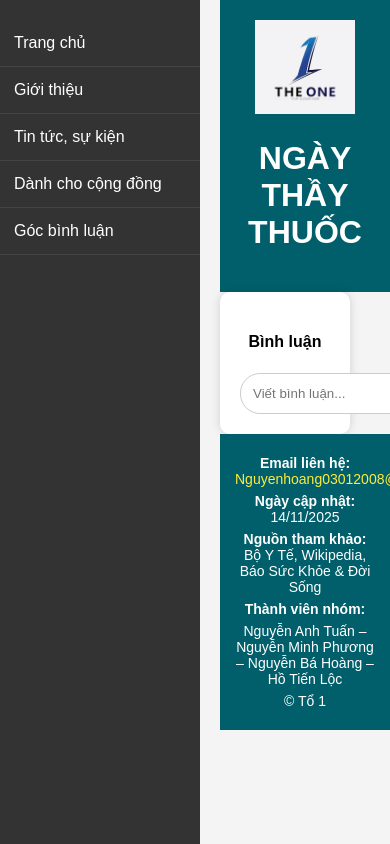
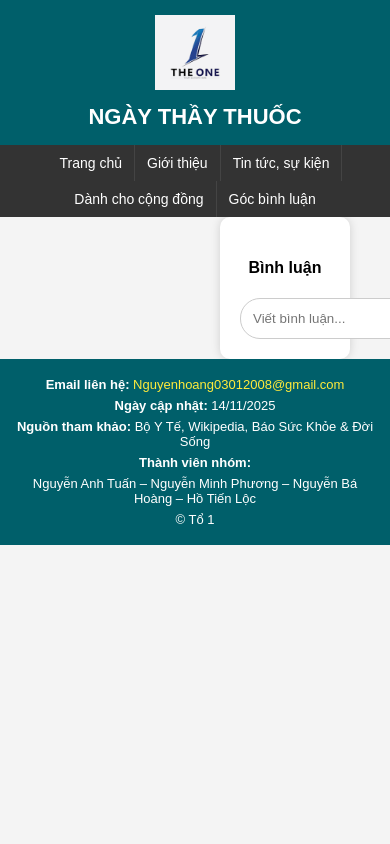
Before and after one commit to tanminh1801-del/webngaythaythuoc, a plain HTML site: page binhluan.html in a window 390 px wide. Shown: the top 844 px of the page. Drawn offline with Linux system fonts and the light colour scheme.

Commit message:
Add files via upload

```diff
--- a/binhluan.html
+++ b/binhluan.html
@@ -93,6 +93,64 @@
         footer a:hover {
             text-decoration: underline;
         }
+        @media (max-width: 768px) {
+
+    /* HEADER full màn hình */
+    header {
+        margin-left: 0;
+        padding: 15px 0;
+    }
+
+    header img {
+        max-width: 80px;
+    }
+
+    header h1 {
+        font-size: 22px;
+        margin: 10px 0 0;
+    }
+
+    /* MENU chuyển thành ngang */
+    nav {
+        position: relative;
+        width: 100%;
+        height: auto;
+        display: flex;
+        flex-wrap: wrap;
+        justify-content: center;
+        padding: 0;
+    }
+
+    nav a {
+        border: none;
+        border-right: 1px solid #444;
+        font-size: 14px;
+        padding: 10px 12px;
+        text-align: center;
+    }
+
+    nav a:last-child {
+        border-right: none;
+    }
+
+    /* NỘI DUNG full màn hình */
+    .content {
+        margin-left: 0;
+        padding: 15px;
+    }
+
+    .article img {
+        width: 100%;
+    }
+
+    /* FOOTER full màn hình */
+    footer {
+        margin-left: 0;
+        font-size: 13px;
+        padding: 12px;
+    }
+}
+
     </style>
 </head>
 
@@ -102,7 +160,7 @@
         <h1>NGÀY THẦY THUỐC</h1>
     </header>
     <nav>
-        <a href="baitapnhom.html">Trang chủ</a>
+        <a href="index.html">Trang chủ</a>
         <a href="gioithieu.html">Giới thiệu</a>
         <a href="tintucsk.html">Tin tức, sự kiện</a>
         <a href="danhchocongdong.html">Dành cho cộng đồng</a>
```
Also changed, not shown: gioithieu.html (+59 -1 lines), index.html (+58 -0 lines), tintucsk.html (+59 -1 lines).
